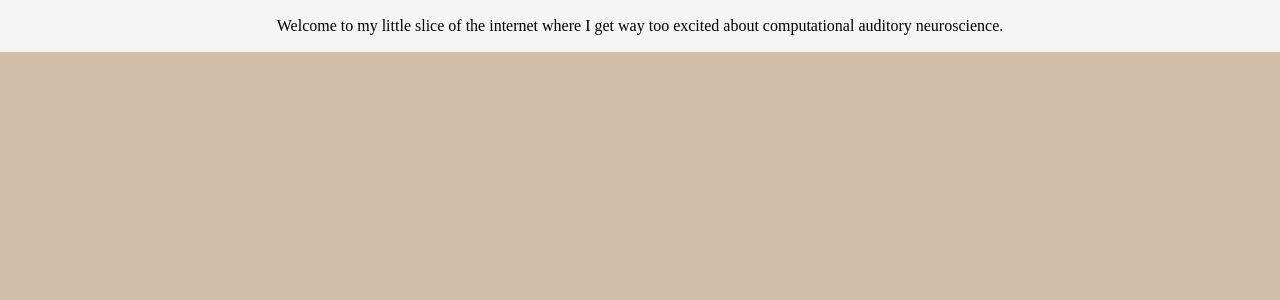
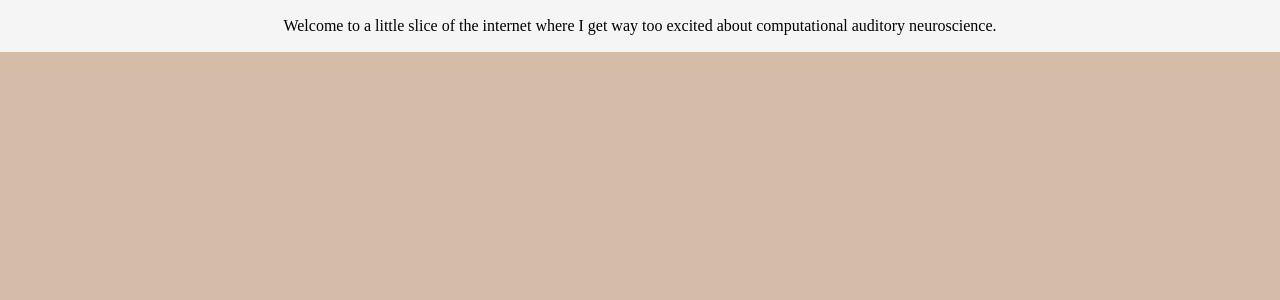
Before and after one commit to AidanSeidle/AidanSeidle.github.io, a PHP site: page / in a window 1280 px wide. Shown: the part 107-407 px from the top of the page. Run offline with PHP 8.4, Linux system fonts and the light colour scheme.

Commit message:
Refreshing Files
Reuploading html and css files

```diff
--- a/about.html
+++ b/about.html
@@ -27,7 +27,7 @@
                     <tr>
                         <td>
 							<figure>
-								<img style="max-width: 80%; height: auto;" src="media/Convolusional Kittens.png">
+								<img style="max-width: 80%; height: auto;" src="media/ConvolusionalKittens.png">
 							</figure>
                         </td>
                         <td>
--- a/index.html
+++ b/index.html
@@ -25,7 +25,7 @@
 		<main>
 			<div class="content">
 				<div class="pageText">
-					<p>Welcome to my little slice of the internet where I get way too excited about computational auditory neuroscience.</p>
+					<p>Welcome to a little slice of the internet where I get way too excited about computational auditory neuroscience.</p>
 				</div>
 			</div>
 		</main>
--- a/music.html
+++ b/music.html
@@ -32,7 +32,7 @@
                                 <p>List of Links:</p>
                                 <ul>
                                     <li>
-                                        <a href="https://www.pic.ucla.edu/~aidanseidle/HW1/login.html">HW1</a>
+                                        <a href="https://www.pic.ucla.edu/~aidanseidle/HW1/login.html">Test</a>
                                     </li>
                                 </ul>
                             </td>
--- a/styles.css
+++ b/styles.css
@@ -67,7 +67,6 @@ table.LinkTable td:hover {
 
 .footer {
     background-color: #334e37;
-    text-align: center;
     box-sizing: border-box;
     padding-top: 1px;
     padding-bottom: 1px;
```
